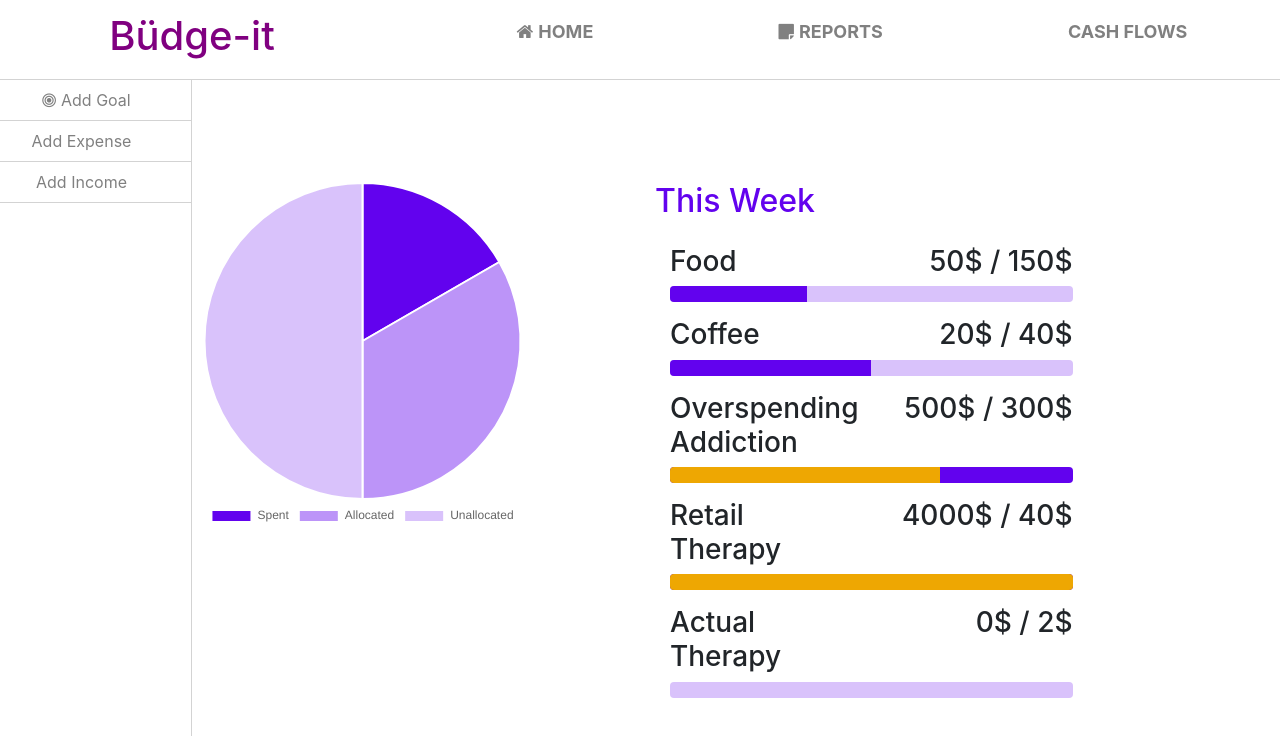
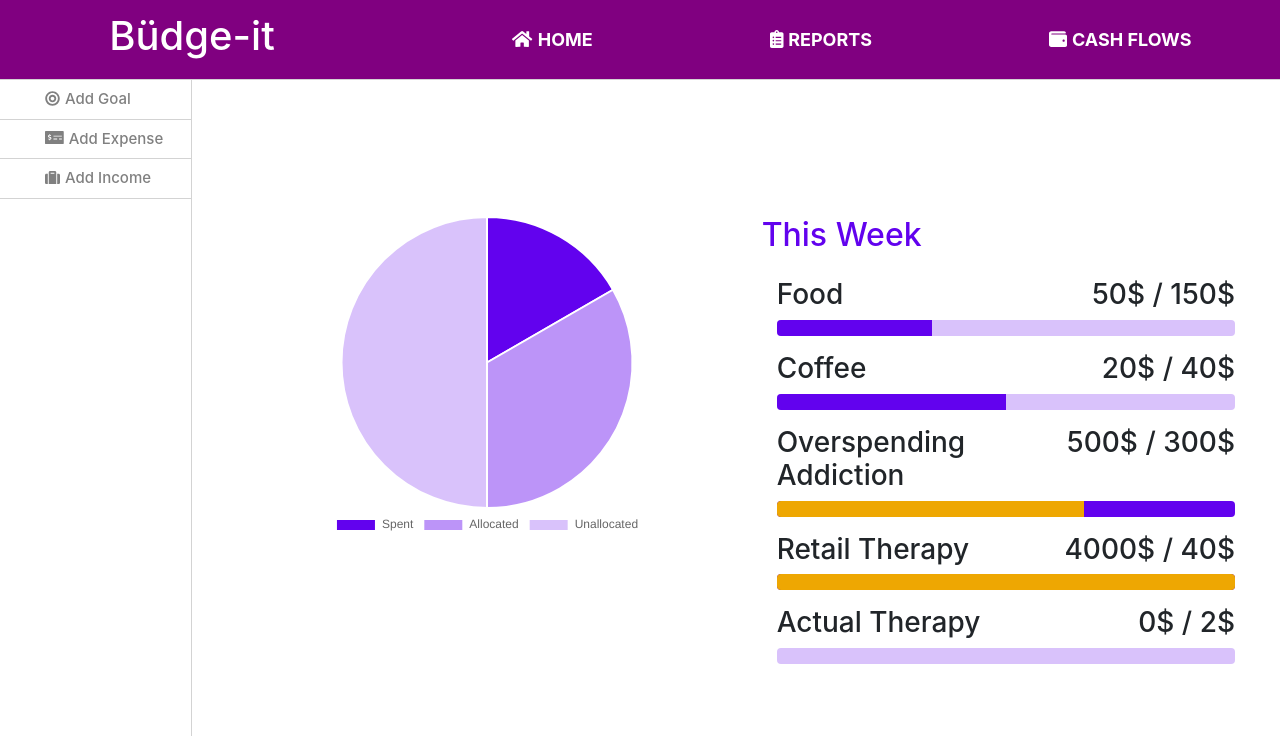
Before and after one commit to Nethermane/react_HCI_325, a React (Create React App) app: page /home in a window 1280 px wide. Shown: the top 736 px of the page. Built offline with nearby package versions, Linux system fonts and the light colour scheme.

Commit message:
update css

```diff
--- a/package.json
+++ b/package.json
@@ -4,6 +4,9 @@
   "private": true,
   "dependencies": {
     "@fortawesome/fontawesome-free": "^5.12.1",
+    "@fortawesome/fontawesome-svg-core": "^1.2.27",
+    "@fortawesome/free-solid-svg-icons": "^5.12.1",
+    "@fortawesome/react-fontawesome": "^0.1.8",
     "@testing-library/jest-dom": "^4.2.4",
     "@testing-library/react": "^9.4.1",
     "@testing-library/user-event": "^7.2.1",
--- a/src/App.css
+++ b/src/App.css
@@ -1,3 +1,8 @@
 .App {
   text-align: center;
 }
+
+.page {
+  text-align: center;
+  display: inline-block;
+}
--- a/src/App.js
+++ b/src/App.js
@@ -4,7 +4,7 @@ import "./App.css";
 import Nav from "./pages/Nav";
 import SideNav from "./pages/SideNav";
 import Home from "./pages/Home";
-import Expenses from "./pages/Report";
+import Reports from "./pages/Report";
 import Account from "./pages/CashFlow";
 import AddExpense from "./pages/AddExpense";
 import AddGoal from "./pages/AddGoal";
@@ -17,16 +17,16 @@ function App() {
     <Router>
       <div className="App">
         <Nav />
-        <Container>
+        <Container fluid>
           <Row>
-            <Col className="sidenav" xs={3}>
+            <Col xs={2}>
               <SideNav />
             </Col>
-            <Col xs={12}>
+            <Col className="page" xs={10}>
               <Switch>
                 <Route exact path="/home" component={Home} />
-                <Route path="/expenses" component={Expenses} />
-                <Route path="/account" component={Account} />
+                <Route path="/reports" component={Reports} />
+                <Route path="/cashflows" component={Account} />
                 <Route path="/addgoal" component={AddGoal} />
                 <Route path="/addexpense" component={AddExpense} />
                 <Route path="/addincome" component={AddIncome} />
--- a/src/pages/Home.jsx
+++ b/src/pages/Home.jsx
@@ -97,7 +97,7 @@ function Home() {
           <Col md={6}>
             <Pie />
           </Col>
-          <Col md={5}>
+          <Col md={6}>
             <h2 class="fg-purple">This Week</h2>
             <div class="spacer" />
             <Category name="Food" spent="50" budget="150" />
@@ -110,7 +110,6 @@ function Home() {
             <div class="spacer" />
             <Category name="Actual Therapy" spent="0" budget="2" />
           </Col>
-          <Col md={1}></Col>
         </Row>
       </Container>
     </div>
--- a/src/pages/Nav.css
+++ b/src/pages/Nav.css
@@ -1,18 +1,18 @@
+.navBar {
+  display: flex;
+  justify-content: space-around;
+  align-items: center;
+  min-height: 10vh;
+  background-color: purple;
+  color: gray;
+  border-bottom: 1px solid lightgray;
+}
+
 .header {
   width: 30%;
   display: flex;
   justify-content: space-around;
   align-items: center;
-}
-
-.navBar {
-  display: flex;
-  justify-content: space-around;
-  align-items: center;
-  min-height: 10vh;
-  background: white;
-  color: gray;
-  border-bottom: 1px solid lightgray;
 }
 
 .navItems {
@@ -21,21 +21,23 @@
   justify-content: space-around;
   align-items: center;
   list-style: none;
+  margin-bottom: 0;
 }
 
 .navItem {
-  color: gray;
+  color: white;
   font-weight: bold;
   font-size: 18px;
   text-decoration: none;
   align-items: center;
+  display: flex;
 }
 
-.navItem i {
-  margin-right: 5px;
+.navItem .icon {
+  padding-right: 5px;
 }
 
 .navItem:hover {
-  color: purple;
+  color: lavender;
   text-decoration: none;
 }
--- a/src/pages/Nav.jsx
+++ b/src/pages/Nav.jsx
@@ -1,28 +1,41 @@
 import React from "react";
 import "./Nav.css";
 import { Link } from "react-router-dom";
+import {
+  faHome,
+  faClipboardList,
+  faWallet
+} from "@fortawesome/free-solid-svg-icons";
+import { FontAwesomeIcon } from "@fortawesome/react-fontawesome";
 
 function Nav() {
   return (
     <div className="navBar">
       <div className="header">
-        <h1 style={{ color: "purple" }}>Büdge-it</h1>
+        <h1 style={{ color: "white" }}>Büdge-it</h1>
       </div>
       <ul className="navItems">
         <li>
           <Link className="navItem" to="/home">
-            <i class="fa fa-home"></i>
+            <div className="icon">
+              <FontAwesomeIcon icon={faHome} />
+            </div>
             HOME
           </Link>
         </li>
         <li>
-          <Link className="navItem" to="/expenses">
-            <i class="fa fa-sticky-note"></i>
+          <Link className="navItem" to="/reports">
+            <div className="icon">
+              <FontAwesomeIcon icon={faClipboardList} />
+            </div>
             REPORTS
           </Link>
         </li>
         <li>
-          <Link className="navItem" to="/account">
+          <Link className="navItem" to="/cashflows">
+            <div className="icon">
+              <FontAwesomeIcon icon={faWallet} />
+            </div>
             CASH FLOWS
           </Link>
         </li>
--- a/src/pages/SideNav.css
+++ b/src/pages/SideNav.css
@@ -7,24 +7,6 @@
   left: 0;
   padding-left: 0;
   overflow-x: hidden; /* Disable horizontal scroll */
-}
-
-.text {
-  color: gray;
-  text-decoration: none;
-  padding-right: 1.75rem;
-  padding-left: 1.75 rem;
-}
-
-.text i {
-  margin-right: 5px;
-  margin-left: 10px;
-  margin-top: 3px;
-}
-
-.text:hover {
-  color: purple;
-  text-decoration: none;
 }
 
 .item {
@@ -39,3 +21,23 @@
 .item:hover {
   border-right: 3px solid gray;
 }
+
+.text {
+  color: gray;
+  text-decoration: none;
+  font-size: 15px;
+  font-weight: 500;
+  display: flex;
+  padding-left: 30px;
+}
+
+.text .icon {
+  margin-right: 5px;
+  margin-left: 10px;
+  padding-left: 5px;
+}
+
+.text:hover {
+  color: purple;
+  text-decoration: none;
+}
--- a/src/pages/SideNav.jsx
+++ b/src/pages/SideNav.jsx
@@ -1,23 +1,37 @@
 import React from "react";
 import { Link } from "react-router-dom";
 import "./SideNav.css";
+import {
+  faBullseye,
+  faSuitcase,
+  faMoneyCheckAlt
+} from "@fortawesome/free-solid-svg-icons";
+import { FontAwesomeIcon } from "@fortawesome/react-fontawesome";
 
 function SideNav() {
   return (
     <ul className="sideNav">
       <li className="item">
         <Link className="text" to="./addgoal">
-          <i class="fa fa-bullseye"></i>
+          <div className="icon">
+            <FontAwesomeIcon icon={faBullseye} />
+          </div>
           Add Goal
         </Link>
       </li>
       <li className="item">
         <Link className="text" to="./addexpense">
+          <div className="icon">
+            <FontAwesomeIcon icon={faMoneyCheckAlt} />
+          </div>
           Add Expense
         </Link>
       </li>
       <li className="item">
         <Link className="text" to="./addincome">
+          <div className="icon">
+            <FontAwesomeIcon icon={faSuitcase} />
+          </div>
           Add Income
         </Link>
       </li>
```
Also changed, not shown: 1 other file (tests, documents, lock files or other folders).
